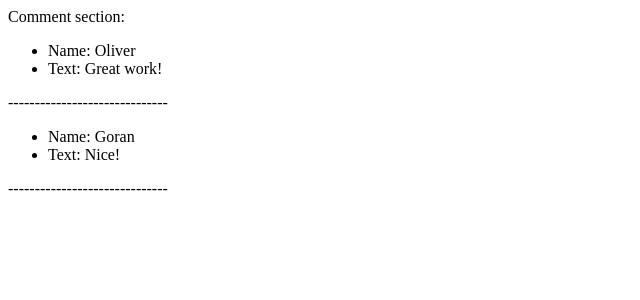
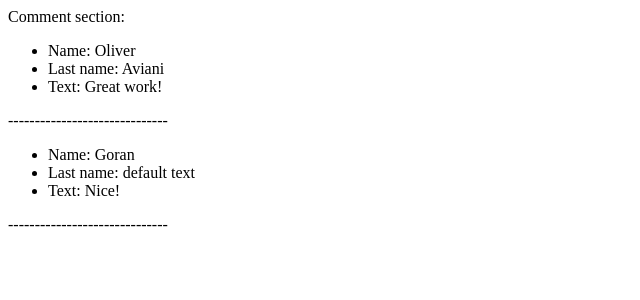
Before and after one commit to GoranAviani/react_communicating_with_props, a React (Create React App) app: page / in a window 1280 px wide. Shown: the top 300 px of the page, without its empty margins (0-640 px from the left). Built offline with nearby package versions, Linux system fonts and the light colour scheme.

Commit message:
communicating with props

```diff
--- a/src/components/Comment.js
+++ b/src/components/Comment.js
@@ -1,11 +1,12 @@
 import React from "react";
 
-const Comment = ({name, text}) => {
+const Comment = ({name, text, surname}) => {
 
     return (
         <>
             <ul>
                 <li>Name: {name}</li>
+                <li>Last name: {surname}</li>
                 <li>Text: {text}</li>
             </ul>
             ------------------------------
@@ -14,7 +15,7 @@ const Comment = ({name, text}) => {
     )
 }
 Comment.defaultProps = {
-    text: "default text"
+    surname: "default text"
 }
 
 export default Comment;
```
